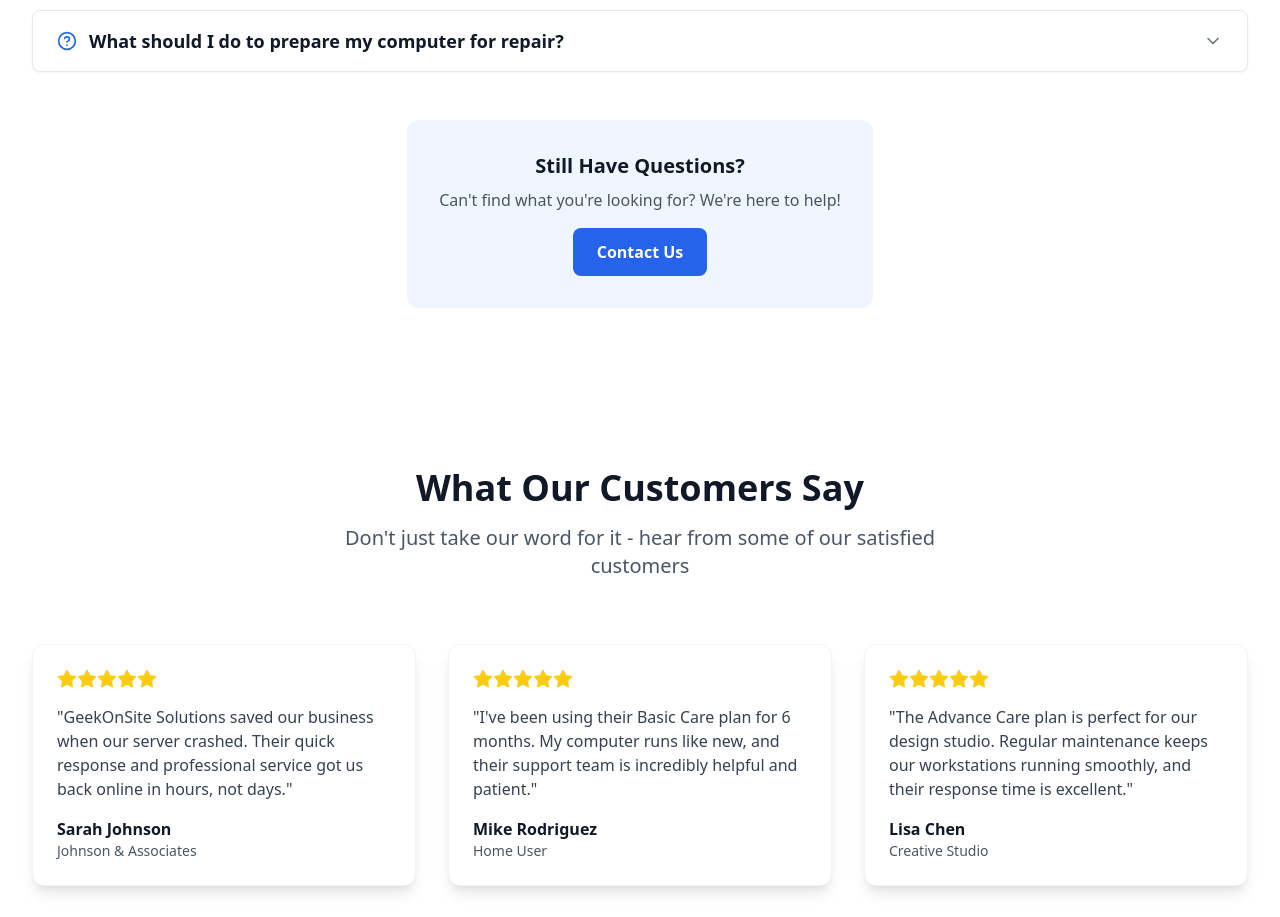
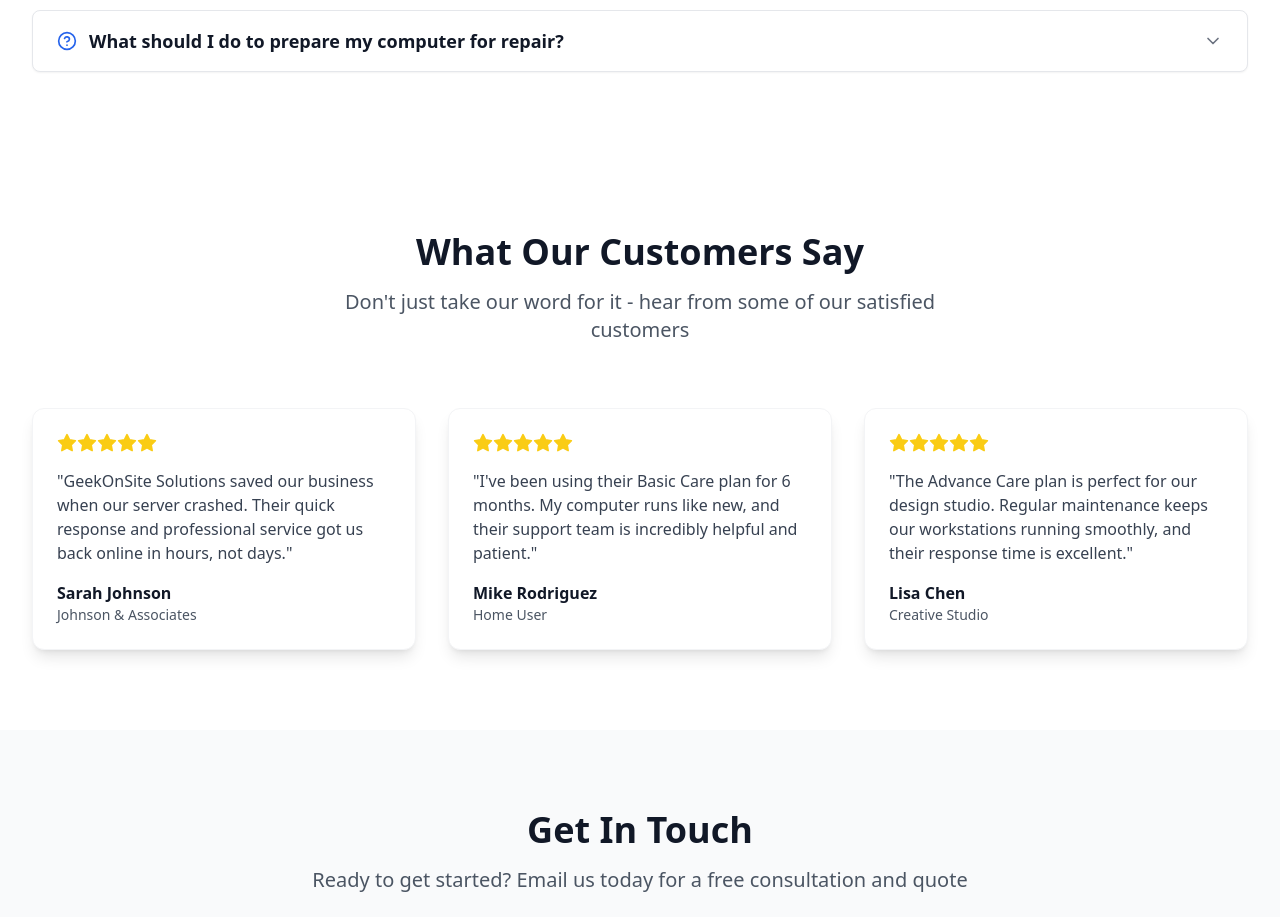
Before and after one commit to geekonsite/Geekonsite, a React (Vite) app: page / in a window 1280 px wide. Shown: the part 3780-4697 px from the top of the page. Built offline with nearby package versions, Linux system fonts and the light colour scheme.

Commit message:
Remove FAQ 'Still Have Questions' section

```diff
--- a/src/App.tsx
+++ b/src/App.tsx
@@ -379,22 +379,6 @@ function App() {
           </div>
 
           <FAQSection faqs={faqs} />
-
-          {/* Still Have Questions CTA */}
-          <div className="text-center mt-12">
-            <div className="bg-blue-50 rounded-xl p-8 inline-block">
-              <h3 className="text-xl font-semibold text-gray-900 mb-2">{t('faq.stillHave')}</h3>
-              <p className="text-gray-600 mb-4">
-                {t('faq.stillHaveText')}
-              </p>
-              <button
-                onClick={() => scrollToSection('contact')}
-                className="bg-blue-600 text-white px-6 py-3 rounded-lg font-semibold hover:bg-blue-700 transition-colors duration-200"
-              >
-                {t('faq.contactButton')}
-              </button>
-            </div>
-          </div>
         </div>
       </section>
 
```
